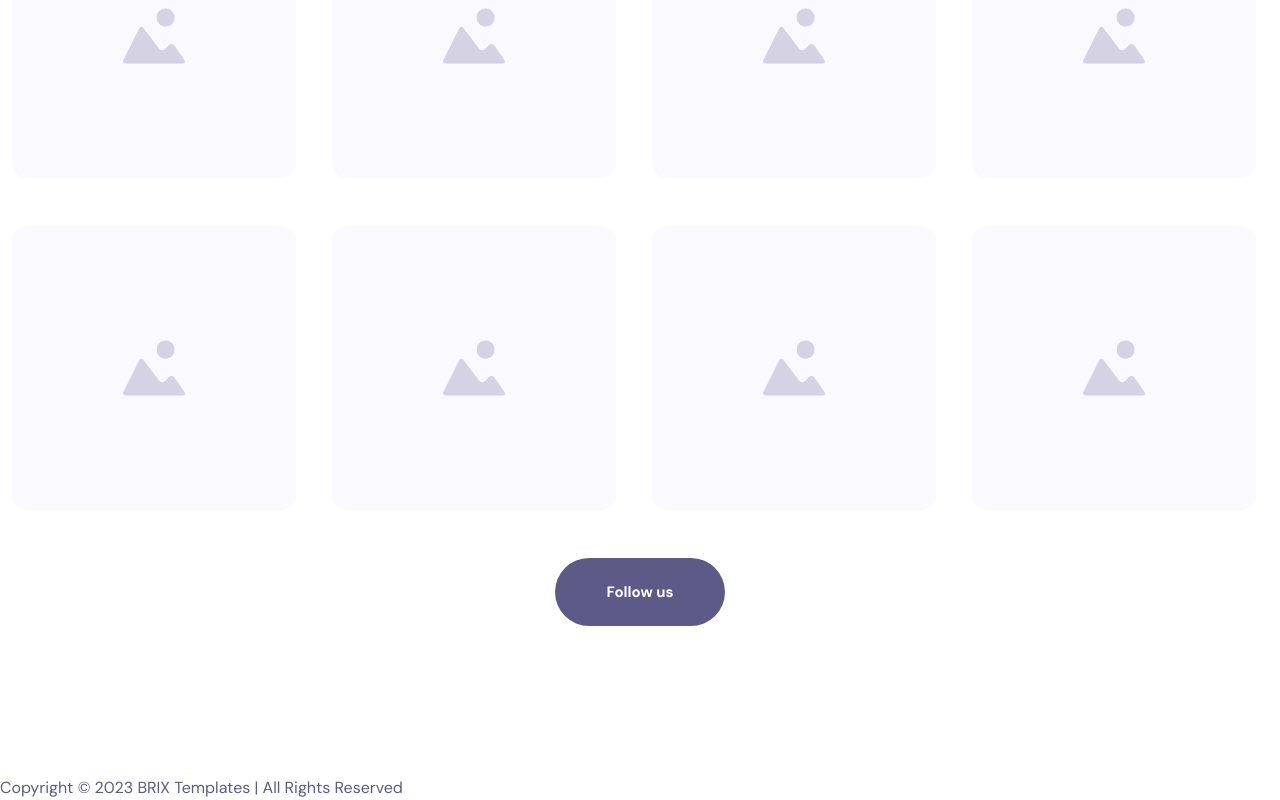
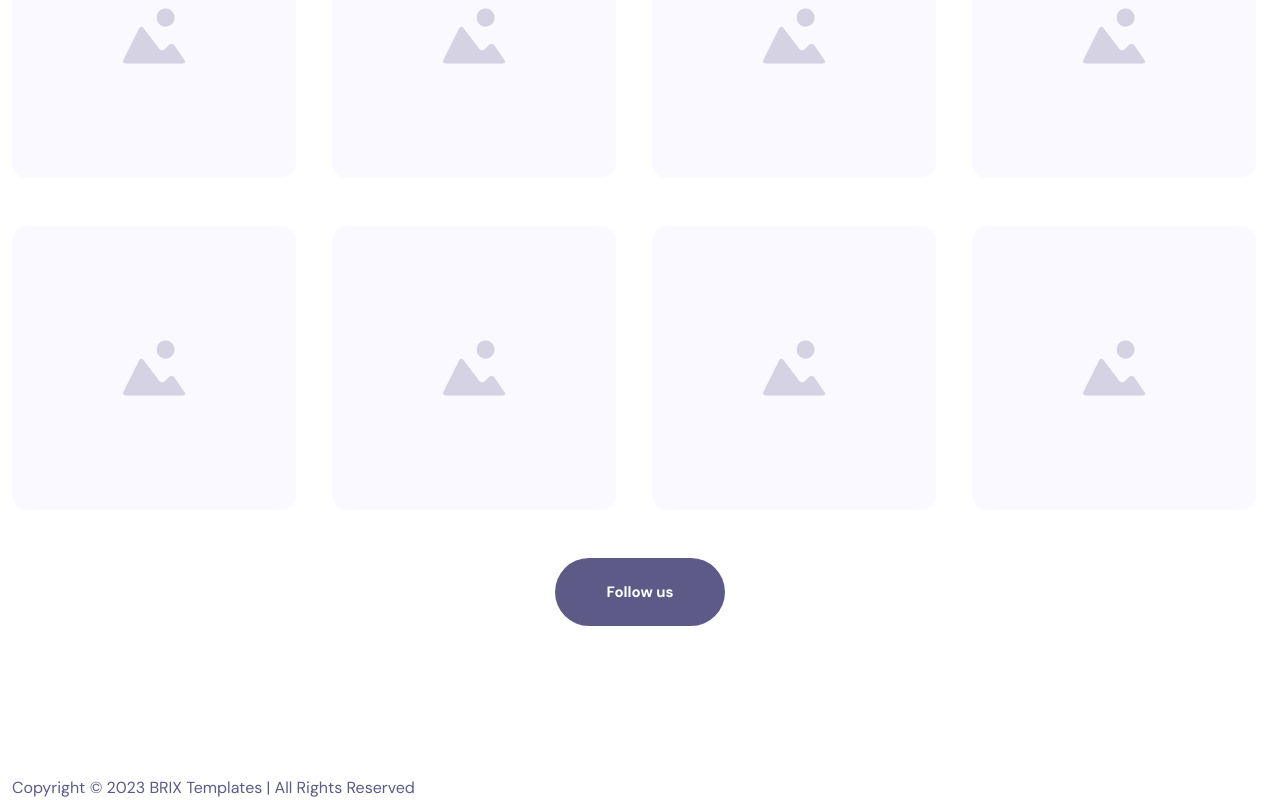
Before and after one commit to anastasia1756/first-nextjs-project, a Next.js app: page / in a window 1280 px wide. Shown: the part 8198-8998 px from the top of the page. Built offline with nearby package versions, Linux system fonts and the light colour scheme.

Commit message:
fixed bugs in Names

```diff
--- a/src/components/footer/Footer.jsx
+++ b/src/components/footer/Footer.jsx
@@ -2,9 +2,15 @@ import React from "react";
 
 const Footer = () => {
   return (
-    <div>
-      <div></div>
-      <div>Copyright © 2023 BRIX Templates | All Rights Reserved</div>
+    <div className={`container`}>
+      <div className="row">
+        <div className={`col-3 `}></div>
+        <div className={`col-6 `}></div>
+        <div className={`col-3 `}></div>
+      </div>
+      <div className={`col-12 `}>
+        Copyright © 2023 BRIX Templates | All Rights Reserved
+      </div>
     </div>
   );
 };
--- a/src/components/hero/Hero.jsx
+++ b/src/components/hero/Hero.jsx
@@ -29,7 +29,7 @@ const Hero = () => {
               href="/"
               className={`light_buttons ${s.btn}`}
               onClick={() => {
-                console.log("Talk to sales");
+                console.log("Talk");
               }}
             >
               Talk to sales
--- a/src/components/navbar/Navbar.jsx
+++ b/src/components/navbar/Navbar.jsx
@@ -53,7 +53,7 @@ const Navbar = () => {
               href="/"
               className={`light_buttons ${s.login_btn}`}
               onClick={() => {
-                console.log("logged in");
+                console.log("loggedIn");
               }}
             >
               Login
--- a/src/components/socialMedia/SocialMediaIcons.jsx
+++ b/src/components/socialMedia/SocialMediaIcons.jsx
@@ -6,7 +6,7 @@ const SocialMedia = () => {
   return (
     <div className={`container`}>
       <div className="row">
-        <div className={`col-6 col-md-12 `}>
+        <div className="col-6 col-md-12">
           <div className={s.images}>
             <Image src="/google.png" width={112} height={36} alt="google" />
             <Image src="/facebook.png" width={136} height={26} alt="facebook" />
@@ -16,7 +16,7 @@ const SocialMedia = () => {
               width={140}
               height={34}
               alt="pinterest"
-            />{" "}
+            />
             <Image src="/twitch.png" width={108} height={36} alt="twitch" />{" "}
             <Image src="/webflow.png" width={134} height={34} alt="webflow" />
           </div>
```
